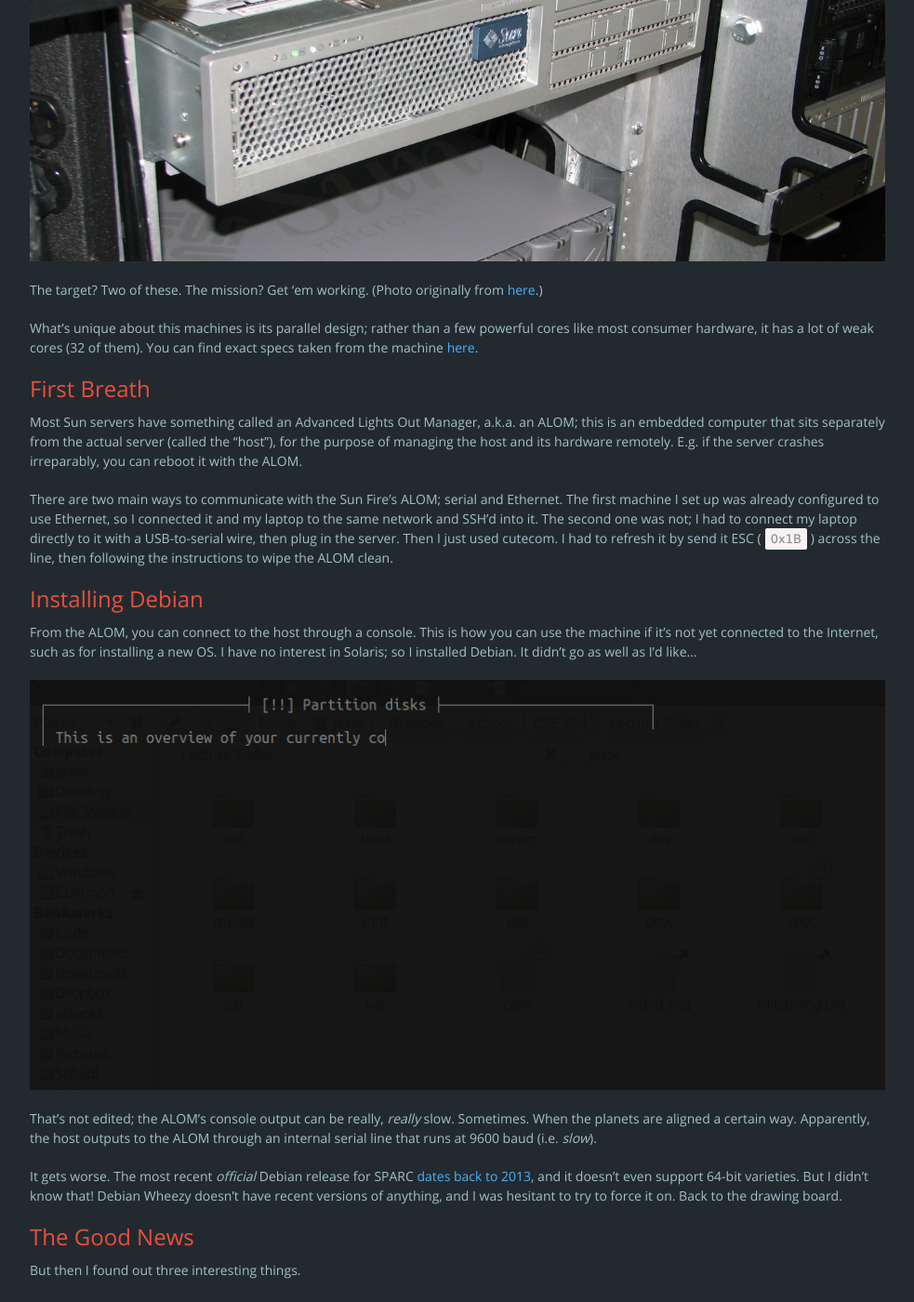
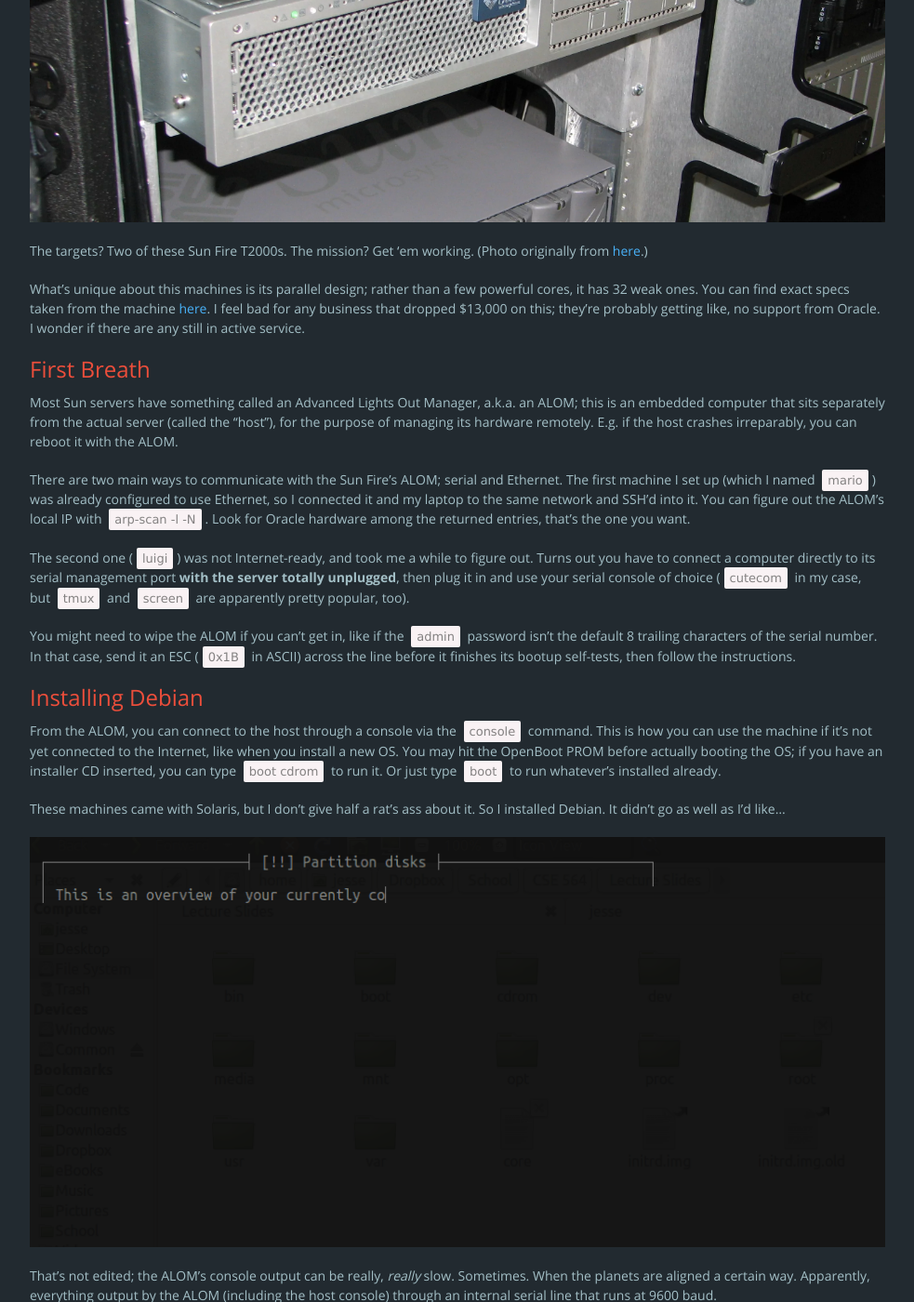
Before and after one commit to JesseTG/jessetg.github.io, a Jekyll site: the page built from _posts/2017-03-31-sun-salutation.md, in a window 1280 px wide and 1400 px high, scrolled down 581 px. Shown: the whole window at 93% size, without its empty margins (148-1131 px from the left). Built offline with Jekyll 4.4.1, drawn with Linux system fonts in a browser that asks for light colours; emoji names are drawn with the system emoji font; comment, search, counter and statistics services are not loaded; some of the changed text lies outside the part shown.

Commit message:
Tighten up some text

````diff
--- a/_posts/2017-03-31-sun-salutation.md
+++ b/_posts/2017-03-31-sun-salutation.md
@@ -14,33 +14,39 @@
 }
 </style>
 
-I feel bad for any business that bought expensive Sun hardware around 2007 or 2008; once Sun went tits-up, their $13,000 server was immediately worthless.  A while ago, one of my professors bought a pair of Sun Fire T2000's online for on the order of hundreds of dollars.  About six weeks ago, he tasked me with getting them online and usable, something his graduate students apparently had failed to do multiple times over.  Then, after that, I was to benchmark several tasks on it and contrast it with an x86 machine from about the same era.  **Challenge accepted.**
+A while ago, one of my professors bought a pair of old and obscure servers for a few hundred dollars.  He recently tasked me with getting them online and usable, something his graduate students apparently had failed to do multiple times over.  Then, after that, I was to benchmark several tasks on it and contrast it with a more conventional machine from about the same era.  **Challenge accepted.**
 
 {% include picture.html src="/images/blog/sun-fire.jpg" alt="Sun Fire T2000 server" sources=page.sun-fire %}
 
-The target?  Two of these.  The mission?  Get 'em working.  (Photo originally from [here](https://commons.wikimedia.org/wiki/File:Sun_Fire_T2000.jpg).)
+The targets?  Two of these Sun Fire T2000s.  The mission?  Get 'em working.  (Photo originally from [here](https://commons.wikimedia.org/wiki/File:Sun_Fire_T2000.jpg).)
 
-What's unique about this machines is its parallel design; rather than a few powerful cores like most consumer hardware, it has a lot of weak cores (32 of them).  You can find exact specs taken from the machine [here](https://github.com/JesseTG/cse502-benchmarks/tree/master/specs/mario).
+What's unique about this machines is its parallel design; rather than a few powerful cores, it has 32 weak ones.  You can find exact specs taken from the machine [here](https://github.com/JesseTG/cse502-benchmarks/tree/master/specs/mario).  I feel bad for any business that dropped $13,000 on this; they're probably getting like, no support from Oracle.  I wonder if there are any still in active service.
 
 ## First Breath
 
-Most Sun servers have something called an Advanced Lights Out Manager, a.k.a. an ALOM; this is an embedded computer that sits separately from the actual server (called the "host"), for the purpose of managing the host and its hardware remotely.  E.g. if the server crashes irreparably, you can reboot it with the ALOM.
+Most Sun servers have something called an Advanced Lights Out Manager, a.k.a. an ALOM; this is an embedded computer that sits separately from the actual server (called the "host"), for the purpose of managing its hardware remotely.  E.g. if the host crashes irreparably, you can reboot it with the ALOM.
 
-There are two main ways to communicate with the Sun Fire's ALOM; serial and Ethernet.  The first machine I set up was already configured to use Ethernet, so I connected it and my laptop to the same network and SSH'd into it.  The second one was not; I had to connect my laptop directly to it with a USB-to-serial wire, then plug in the server.  Then I just used cutecom.  I had to refresh it by send it ESC (`0x1B`) across the line, then following the instructions to wipe the ALOM clean.
+There are two main ways to communicate with the Sun Fire's ALOM; serial and Ethernet.  The first machine I set up (which I named `mario`) was already configured to use Ethernet, so I connected it and my laptop to the same network and SSH'd into it.  You can figure out the ALOM's local IP with [`arp-scan -l -N`](https://github.com/royhills/arp-scan).  Look for Oracle hardware among the returned entries, that's the one you want.
+
+The second one (`luigi`) was not Internet-ready, and took me a while to figure out.  Turns out you have to connect a computer directly to its serial management port **with the server totally unplugged**, then plug it in and use your serial console of choice (`cutecom` in my case, but `tmux` and `screen` are apparently pretty popular, too).
+
+You might need to wipe the ALOM if you can't get in, like if the `admin` password isn't the default 8 trailing characters of the serial number.  In that case, send it an ESC (`0x1B` in ASCII) across the line before it finishes its bootup self-tests, then follow the instructions.
 
 ## Installing Debian
 
-From the ALOM, you can connect to the host through a console.  This is how you can use the machine if it's not yet connected to the Internet, such as for installing a new OS.  I have no interest in Solaris; so I installed Debian.  It didn't go as well as I'd like...
+From the ALOM, you can connect to the host through a console via the `console` command.  This is how you can use the machine if it's not yet connected to the Internet, like when you install a new OS.  You may hit the OpenBoot PROM before actually booting the OS; if you have an installer CD inserted, you can type `boot cdrom` to run it.  Or just type `boot` to run whatever's installed already.
+
+These machines came with Solaris, but I don't give half a rat's ass about it.  So I installed Debian.  It didn't go as well as I'd like...
 
 <img src="/images/blog/slow-af.gif" class="center-block" alt="Horrifyingly slow console output, with a moving mouse cursor for comparison" title="Yeah."  />
 
-That's not edited; the ALOM's console output can be really, *really* slow.  Sometimes.  When the planets are aligned a certain way.  Apparently, the host outputs to the ALOM through an internal serial line that runs at 9600 baud (i.e. *slow*).
+That's not edited; the ALOM's console output can be really, *really* slow.  Sometimes.  When the planets are aligned a certain way.  Apparently, everything output by the ALOM (including the host console) through an internal serial line that runs at 9600 baud.
 
-It gets worse.  The most recent *official* Debian release for SPARC [dates back to 2013](https://www.debian.org/releases/wheezy), and it doesn't even support 64-bit varieties.  But I didn't know that!  Debian Wheezy doesn't have recent versions of anything, and I was hesitant to try to force it on.  Back to the drawing board.
+It gets worse.  The most recent *official* Debian release for SPARC [dates back to 2013](https://www.debian.org/releases/wheezy), and it doesn't even support 64-bit varieties.  But I didn't know that!  Debian Wheezy doesn't have recent versions of anything, and I was hesitant to slap anything together.  Back to the drawing board.
 
 ## The Good News
 
-But then I found out three interesting things.
+Soon after, I found out three interesting things.
 
 The first is that a man named John Paul Adrian Glaubitz maintains Debian ISOs for SPARC64 hardware right [here](https://people.debian.org/~glaubitz/debian-cd).  Seriously, a new ISO had come out the day before I discovered this.  It's neither official nor technically stable, but in my experience thus far it works well enough.
 
@@ -56,24 +62,24 @@
 6. On the main menu, select `Continue installation remotely using SSH`.
 7. The installer will guide you from there.  Make sure your network will let you SSH in!
 
-There, now you don't have babysit a sluggish serial line.  Continue installing Debian as usual.  Just note that the package repos available out of the box do not contain SPARC64-built software, so you might get warnings or errors.
+There, now you don't have babysit a sluggish serial line.  Continue installing Debian as usual.  Just note that the package repos available out of the box don't have SPARC64-built software, so you might get warnings or errors.
 
 ## First Boot
 
-So you've got Debian on a Sun Fire T2000.  Now what?  Well, the ISOs I linked to earlier do not provide Debian Ports out of the box (as of this writing).  Instructions for enabling it are [here](https://www.ports.debian.org/archive), but basically it's adding these two lines to `/etc/apt/sources.list`:
+The ISOs I linked to earlier do not provide Debian Ports out of the box (as of this writing).  The first thing you can do is rectify that.  Instructions for enabling it are [here](https://www.ports.debian.org/archive), but basically it's adding these two lines to `/etc/apt/sources.list`:
 
 ```
 deb http://ftp.ports.debian.org/debian-ports unstable main
 deb http://ftp.ports.debian.org/debian-ports unreleased main
 ```
 
-The ISOs don't come with `sudo`, so you'll need to `su` to `root` and edit them with `nano`.  Then do `apt-get update && apt-get dist-upgrade`.  Then go have some lunch.  When you get back, install `sudo`, then whatever else you'd like.
+The ISOs don't come with `sudo`, so you'll need to `su` to `root` and edit them with `nano`.  Then do `apt-get update && apt-get dist-upgrade` and go out for lunch.  When you get back, install `sudo`, then whatever else you'd like.
 
-Amazingly, this repo actually has recent software.  Hell, some of it (including `gcc` and `bash`) is actually newer than what I have on my own laptop.  There's even new hipster Unix-tool-alikes like [`fizsh`](https://github.com/zsh-users/fizsh), [`ag`](https://github.com/ggreer/the_silver_searcher), and [`jq`](https://stedolan.github.io/jq) (:heart:) available.
+Amazingly, this repo actually has recent software.  Hell, some of it (including `gcc` and `bash`) is newer than what I have on my own laptop.  There's even new hipster coreutils-alikes like [`fizsh`](https://github.com/zsh-users/fizsh), [`ag`](https://github.com/ggreer/the_silver_searcher), and [`jq`](https://stedolan.github.io/jq) (:heart:) available.
 
 ## Thirty-Two Times the Fun
 
-I was then asked to benchmark these machines (or at least one of them, since they're identical).  I *was* to be given a comparable x86 server for more meaningful data, but at the time of writing that hasn't happened.  If I get access later, I'll update this post with the relevant numbers.  Or maybe I'll just use my own laptop.  I dunno.
+Remember, I've still got to benchmark these machines (or at least one of them, since they're identical).  I *was* to be given a comparable x86 server for more meaningful data, but at the time of writing that hasn't happened.  If I get access later, I'll update this post with the relevant numbers.  Or maybe I'll just use my own laptop.  I dunno.
 
 Also, **note that I am a complete benchmarking amateur.**
 
````
